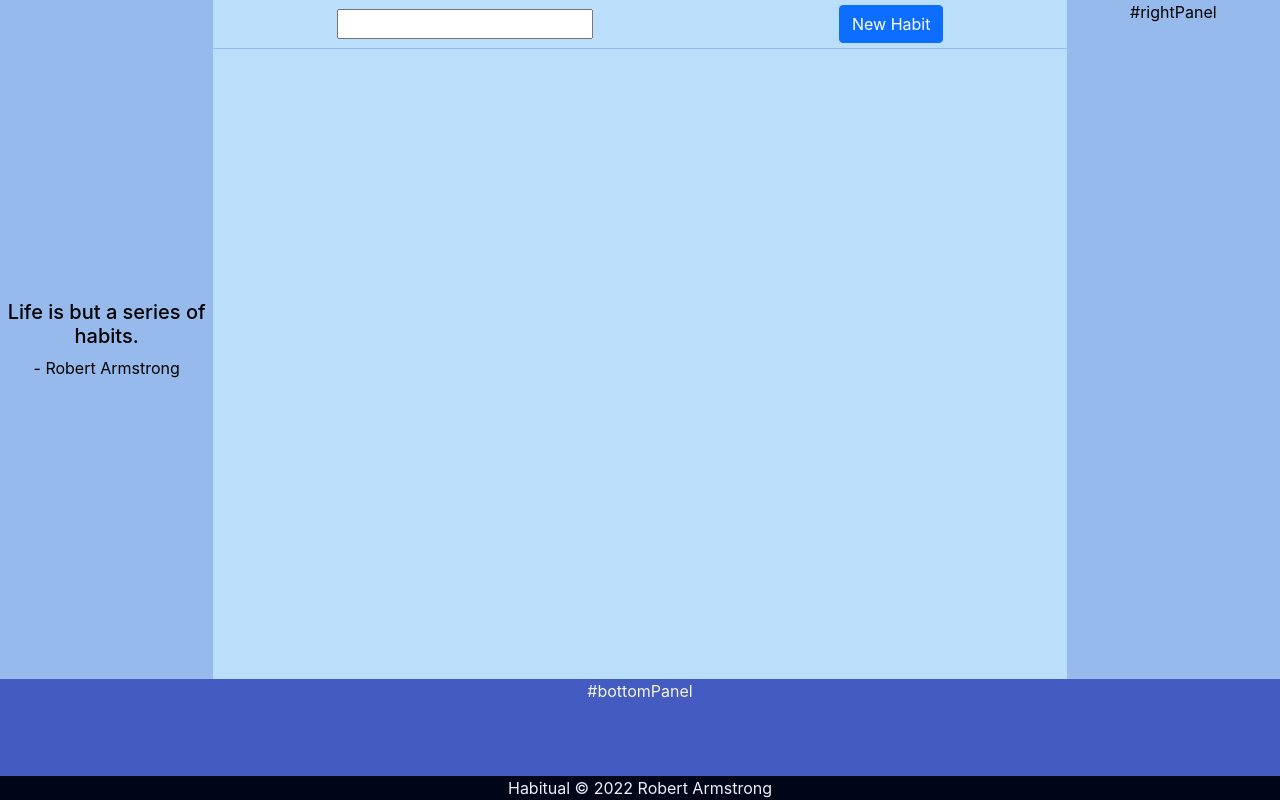
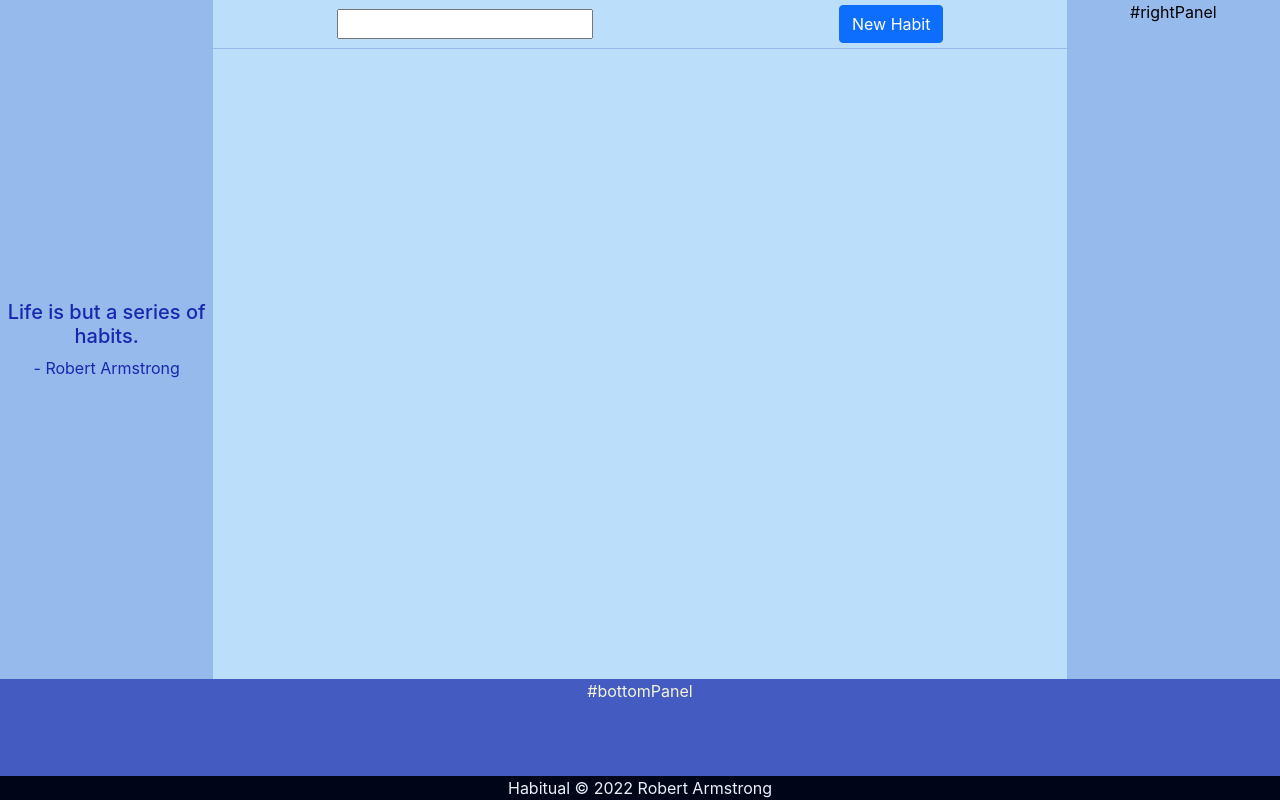
Before and after one commit to robert-codecrew/habits-tracker, a React (Create React App) app in the folder client/habit-tracking-app/: page / in a window 1280 px wide. Built offline with nearby package versions, Linux system fonts and the light colour scheme; no server answers.

Commit message:
changed color on left panel

```diff
--- a/client/habit-tracking-app/src/App.css
+++ b/client/habit-tracking-app/src/App.css
@@ -58,7 +58,7 @@
   justify-content: space-around;
   grid-row: 1/15;
   grid-column: 1/2;
-  color: black;
+  color: var(--button_blue);
   background: var(--side_panel_blue);
 }
 #right-panel {
```
